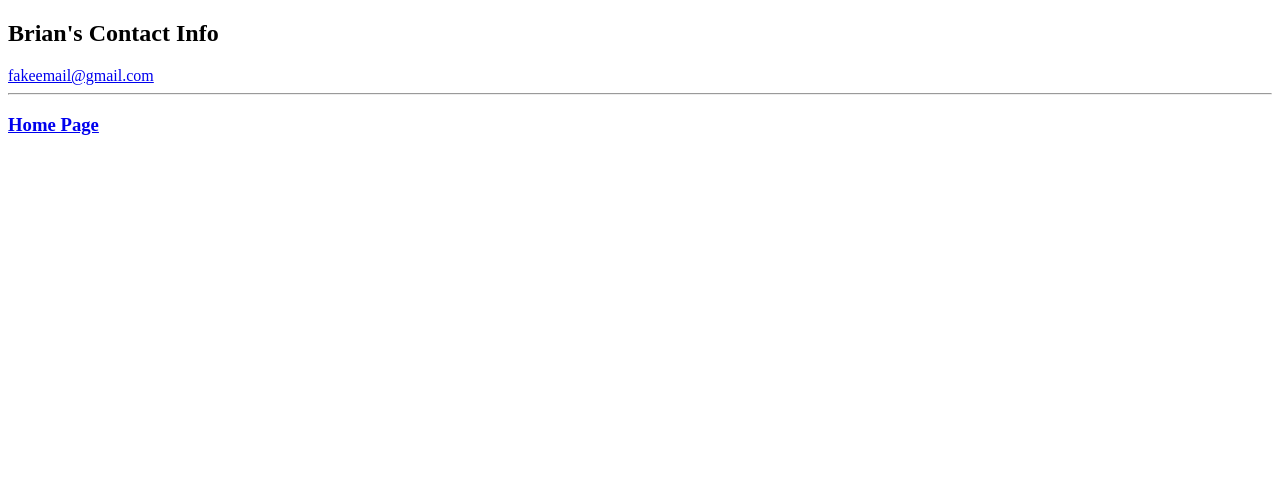
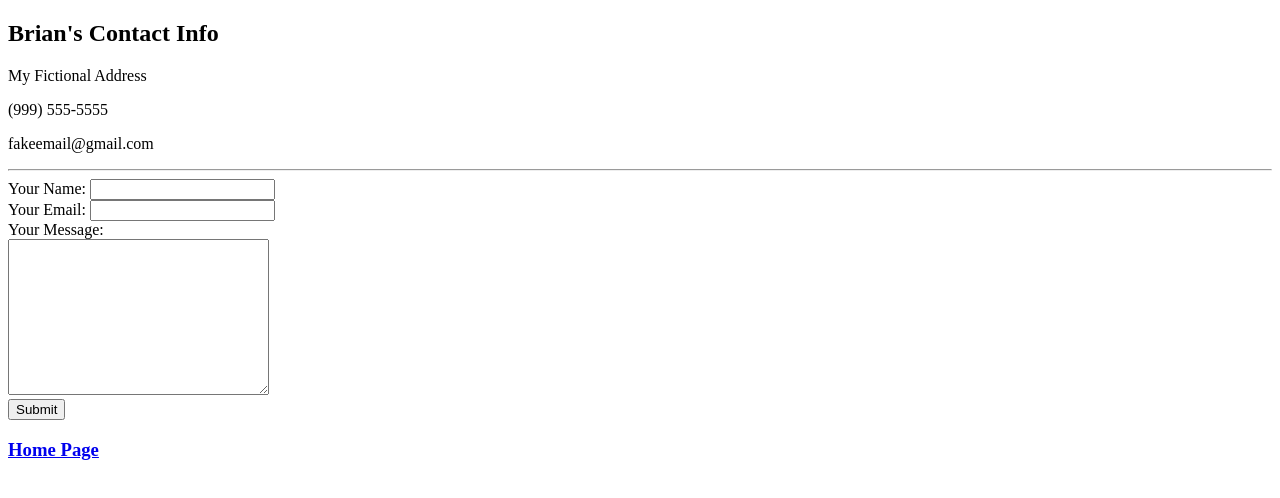
Before and after one commit to brianrichiesr/cv, a plain HTML site: page contact-me.html in a window 1280 px wide. Drawn offline with Linux system fonts and the light colour scheme.

Commit message:
Added form to contact page

```diff
--- a/contact-me.html
+++ b/contact-me.html
@@ -1,13 +1,24 @@
 <!DOCTYPE html>
 <html>
 <head>
-	<title>Richie's Contact Me Page</title>
+	<title>Brian's Contact Me Page</title>
 </head>
 
 <body>
 	<h2>Brian's Contact Info</h2>
-	<a href="mailto:fakeemail@gmail.com">fakeemail@gmail.com</a>
+	<p>My Fictional Address</p>
+	<p>(999) 555-5555</p>
+	<p>fakeemail@gmail.com</p>
 	<hr>
+	<form class="" action="mailto:info@londonappbrewery.com" method="post" enctype="text/plain">
+		<label>Your Name:</label>
+		<input type="text" name="" value=""><br>
+		<label>Your Email:</label>
+		<input type="email" name="" value=""><br>
+		<label>Your Message:</label><br>
+		<textarea name="yourMessage" rows="10" cols="30"></textarea><br>
+		<input type="submit" name="">
+	</form>
 	<h3><a href="index.html">Home Page</a></h3>
 </body>
 
```
